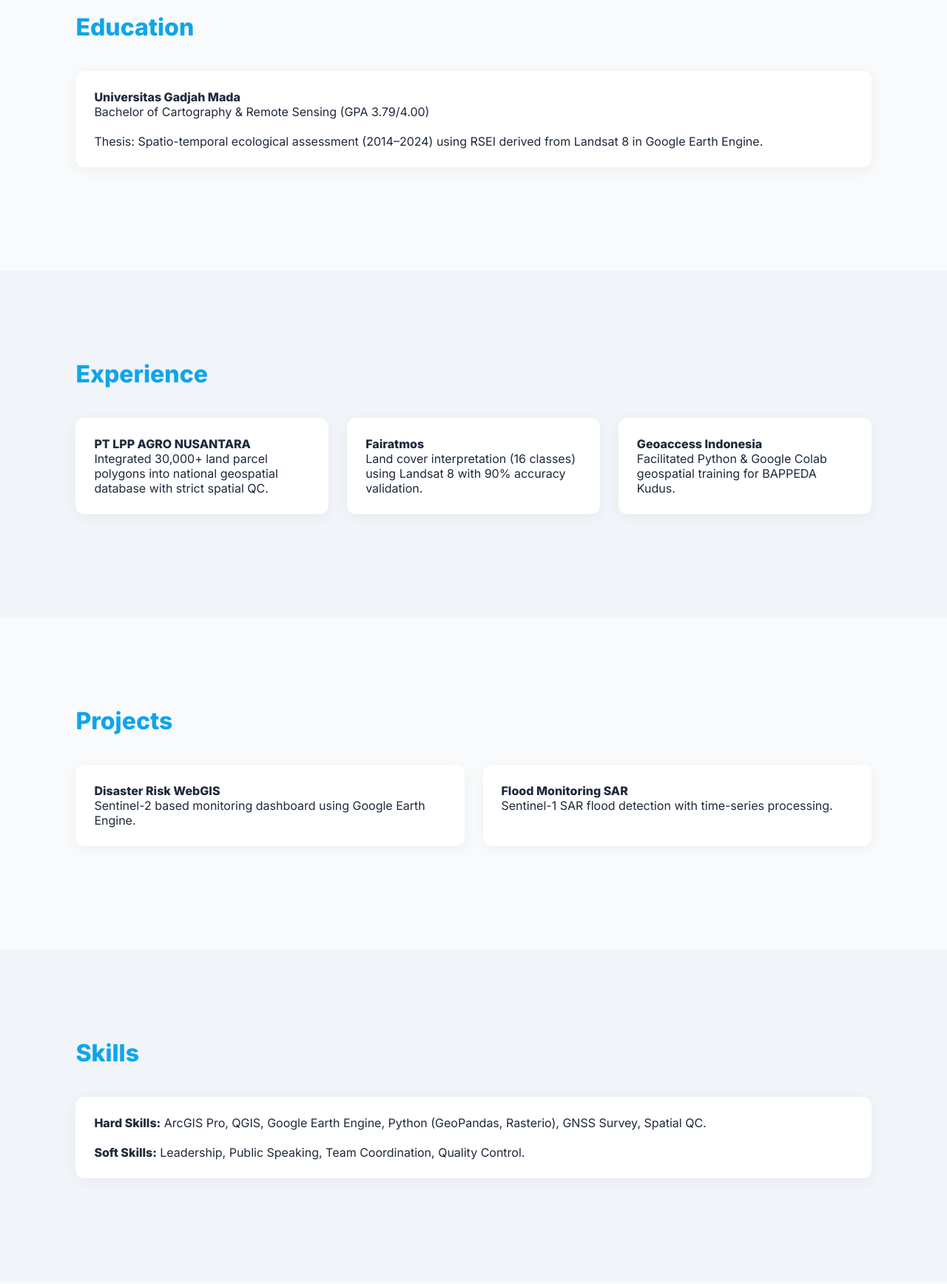
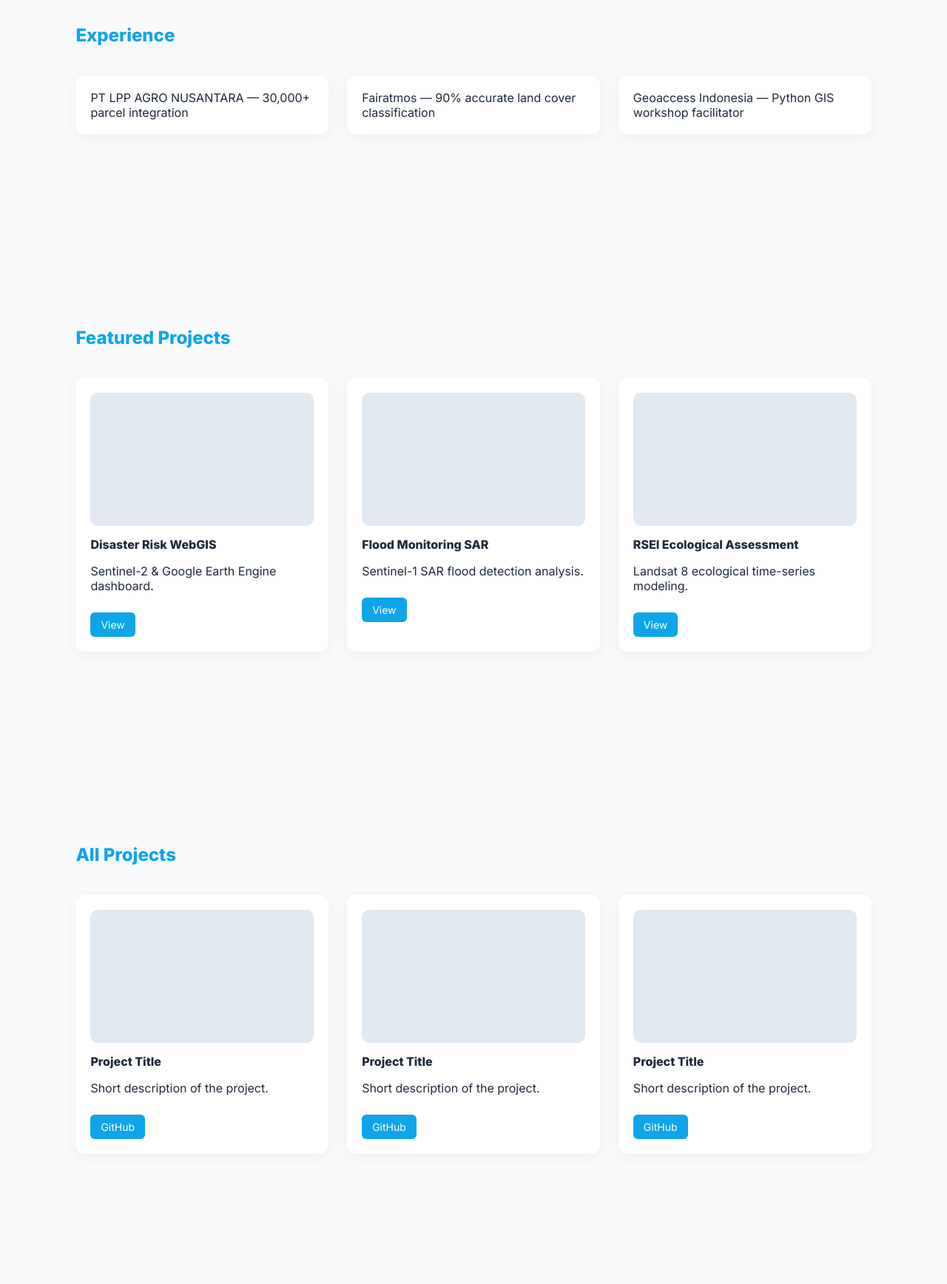
Before and after one commit to alaadarojah/alaadarojah.github.io, a plain HTML site: page index.html in a window 1280 px wide. Shown: the part 960-2696 px from the top of the page at 74% size. Drawn offline with Linux system fonts and the light colour scheme.

Commit message:
Update index.html

```diff
--- a/index.html
+++ b/index.html
@@ -3,41 +3,29 @@
 <head>
 <meta charset="UTF-8">
 <meta name="viewport" content="width=device-width, initial-scale=1.0">
-<title>A'Laa Darojah | GIS Portfolio</title>
+<title>A'Laa Darojah | Geospatial Portfolio</title>
 <link href="https://fonts.googleapis.com/css2?family=Inter:wght@300;400;600;800&display=swap" rel="stylesheet">
 
 <style>
 
 html { scroll-behavior: smooth; }
 
-* {
+body {
   margin: 0;
-  padding: 0;
-  box-sizing: border-box;
-}
-
-body {
   font-family: 'Inter', sans-serif;
   background: #f8fafc;
   color: #1e293b;
 }
 
-/* NAVBAR */
 nav {
   display: flex;
   justify-content: space-between;
-  align-items: center;
   padding: 18px 8%;
   position: fixed;
   width: 100%;
   background: white;
   box-shadow: 0 2px 10px rgba(0,0,0,0.05);
   z-index: 1000;
-}
-
-.logo {
-  font-weight: 800;
-  color: #0ea5e9;
 }
 
 nav ul {
@@ -50,55 +38,41 @@
   text-decoration: none;
   color: #334155;
   font-weight: 500;
-  transition: 0.3s;
 }
 
-nav a:hover {
-  color: #0ea5e9;
-}
-
-/* SECTIONS */
 section {
   padding: 120px 8%;
 }
 
-.section-alt {
-  background: #f1f5f9;
-}
-
-h1 {
-  font-size: 3rem;
-  margin-bottom: 20px;
-}
-
-h2 {
-  font-size: 2rem;
-  margin-bottom: 40px;
-  color: #0ea5e9;
-}
-
-p {
-  line-height: 1.7;
-}
-
-/* HERO */
 .hero {
   padding-top: 150px;
   text-align: center;
 }
 
-.hero h2 {
-  color: #475569;
-  font-weight: 400;
+.hero h1 {
+  font-size: 3rem;
 }
 
-/* CARD */
+.hero p {
+  color: #475569;
+}
+
+h2 {
+  color: #0ea5e9;
+  margin-bottom: 40px;
+}
+
+.grid {
+  display: grid;
+  grid-template-columns: repeat(auto-fit, minmax(280px, 1fr));
+  gap: 25px;
+}
+
 .card {
   background: white;
-  padding: 25px;
+  padding: 20px;
   border-radius: 12px;
   box-shadow: 0 4px 20px rgba(0,0,0,0.05);
-  margin-bottom: 20px;
   transition: 0.3s;
 }
 
@@ -106,28 +80,30 @@
   transform: translateY(-5px);
 }
 
-/* GRID */
-.grid {
-  display: grid;
-  grid-template-columns: repeat(auto-fit, minmax(280px, 1fr));
-  gap: 25px;
+.project-img {
+  width: 100%;
+  height: 180px;
+  background: #e2e8f0;
+  border-radius: 10px;
+  margin-bottom: 15px;
 }
 
-/* FOOTER */
+.btn {
+  display: inline-block;
+  margin-top: 10px;
+  padding: 8px 14px;
+  background: #0ea5e9;
+  color: white;
+  text-decoration: none;
+  border-radius: 6px;
+  font-size: 14px;
+}
+
 .footer {
   text-align: center;
   padding: 40px;
   background: #0f172a;
   color: white;
-}
-
-@media(max-width:768px) {
-  nav ul {
-    gap: 12px;
-  }
-  h1 {
-    font-size: 2rem;
-  }
 }
 
 </style>
@@ -136,76 +112,89 @@
 <body>
 
 <nav>
-  <div class="logo">A'Laa Darojah</div>
+  <div><strong>A'Laa Darojah</strong></div>
   <ul>
     <li><a href="#about">About</a></li>
-    <li><a href="#education">Education</a></li>
     <li><a href="#experience">Experience</a></li>
     <li><a href="#projects">Projects</a></li>
-    <li><a href="#skills">Skills</a></li>
     <li><a href="#contact">Contact</a></li>
   </ul>
 </nav>
 
 <section class="hero">
   <h1>Geospatial & GIS Analyst</h1>
-  <h2>Spatial Data • GNSS Survey • Remote Sensing • WebGIS</h2>
+  <p>Spatial Data • Remote Sensing • GNSS Survey • WebGIS Development</p>
 </section>
 
-<section id="about" class="section-alt">
+<section id="about">
   <h2>About</h2>
   <div class="card">
-    Geospatial and Survey-Oriented GIS Analyst with experience in spatial database integration, GNSS-based coordinate acquisition,
-    spatial quality control, and remote sensing analysis using Google Earth Engine and Python.
+    GIS Analyst with experience in spatial database integration, GNSS-based coordinate acquisition,
+    remote sensing ecological analysis, and WebGIS dashboard development.
   </div>
 </section>
 
-<section id="education">
-  <h2>Education</h2>
-  <div class="card">
-    <strong>Universitas Gadjah Mada</strong><br>
-    Bachelor of Cartography & Remote Sensing (GPA 3.79/4.00)<br><br>
-    Thesis: Spatio-temporal ecological assessment (2014–2024) using RSEI derived from Landsat 8 in Google Earth Engine.
+<section id="experience">
+  <h2>Experience</h2>
+  <div class="grid">
+    <div class="card">PT LPP AGRO NUSANTARA — 30,000+ parcel integration</div>
+    <div class="card">Fairatmos — 90% accurate land cover classification</div>
+    <div class="card">Geoaccess Indonesia — Python GIS workshop facilitator</div>
   </div>
 </section>
 
-<section id="experience" class="section-alt">
-  <h2>Experience</h2>
+<section id="projects">
+  <h2>Featured Projects</h2>
   <div class="grid">
     <div class="card">
-      <strong>PT LPP AGRO NUSANTARA</strong><br>
-      Integrated 30,000+ land parcel polygons into national geospatial database with strict spatial QC.
+      <div class="project-img"></div>
+      <strong>Disaster Risk WebGIS</strong>
+      <p>Sentinel-2 & Google Earth Engine dashboard.</p>
+      <a href="#" class="btn">View</a>
     </div>
+
     <div class="card">
-      <strong>Fairatmos</strong><br>
-      Land cover interpretation (16 classes) using Landsat 8 with 90% accuracy validation.
+      <div class="project-img"></div>
+      <strong>Flood Monitoring SAR</strong>
+      <p>Sentinel-1 SAR flood detection analysis.</p>
+      <a href="#" class="btn">View</a>
     </div>
+
     <div class="card">
-      <strong>Geoaccess Indonesia</strong><br>
-      Facilitated Python & Google Colab geospatial training for BAPPEDA Kudus.
+      <div class="project-img"></div>
+      <strong>RSEI Ecological Assessment</strong>
+      <p>Landsat 8 ecological time-series modeling.</p>
+      <a href="#" class="btn">View</a>
     </div>
   </div>
 </section>
 
-<section id="projects">
-  <h2>Projects</h2>
+<section>
+  <h2>All Projects</h2>
   <div class="grid">
+    <!-- Duplicate this card until you fill 10 projects -->
+
     <div class="card">
-      <strong>Disaster Risk WebGIS</strong><br>
-      Sentinel-2 based monitoring dashboard using Google Earth Engine.
+      <div class="project-img"></div>
+      <strong>Project Title</strong>
+      <p>Short description of the project.</p>
+      <a href="#" class="btn">GitHub</a>
     </div>
+
     <div class="card">
-      <strong>Flood Monitoring SAR</strong><br>
-      Sentinel-1 SAR flood detection with time-series processing.
+      <div class="project-img"></div>
+      <strong>Project Title</strong>
+      <p>Short description of the project.</p>
+      <a href="#" class="btn">GitHub</a>
     </div>
-  </div>
-</section>
 
-<section id="skills" class="section-alt">
-  <h2>Skills</h2>
-  <div class="card">
-    <strong>Hard Skills:</strong> ArcGIS Pro, QGIS, Google Earth Engine, Python (GeoPandas, Rasterio), GNSS Survey, Spatial QC.<br><br>
-    <strong>Soft Skills:</strong> Leadership, Public Speaking, Team Coordination, Quality Control.
+    <div class="card">
+      <div class="project-img"></div>
+      <strong>Project Title</strong>
+      <p>Short description of the project.</p>
+      <a href="#" class="btn">GitHub</a>
+    </div>
+
   </div>
 </section>
 
@@ -213,13 +202,12 @@
   <h2>Contact</h2>
   <div class="card">
     Email: alaa.darojah@mail.ugm.ac.id<br>
-    GitHub: github.com/alaadarojah<br>
-    LinkedIn: linkedin.com/in/a-laa-darojah
+    GitHub: github.com/alaadarojah
   </div>
 </section>
 
 <div class="footer">
-  © 2026 A'Laa Darojah | GIS Portfolio
+  © 2026 A'Laa Darojah | Geospatial Portfolio
 </div>
 
 </body>
```
